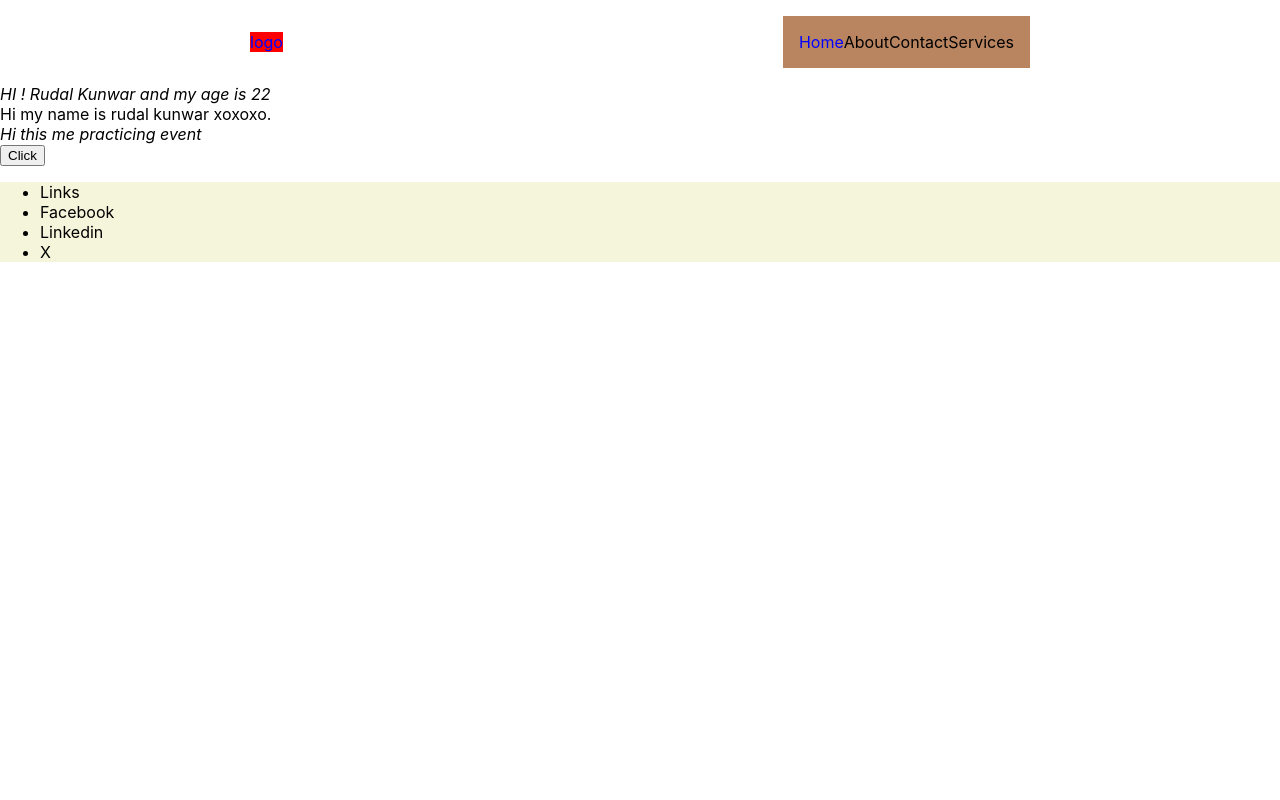
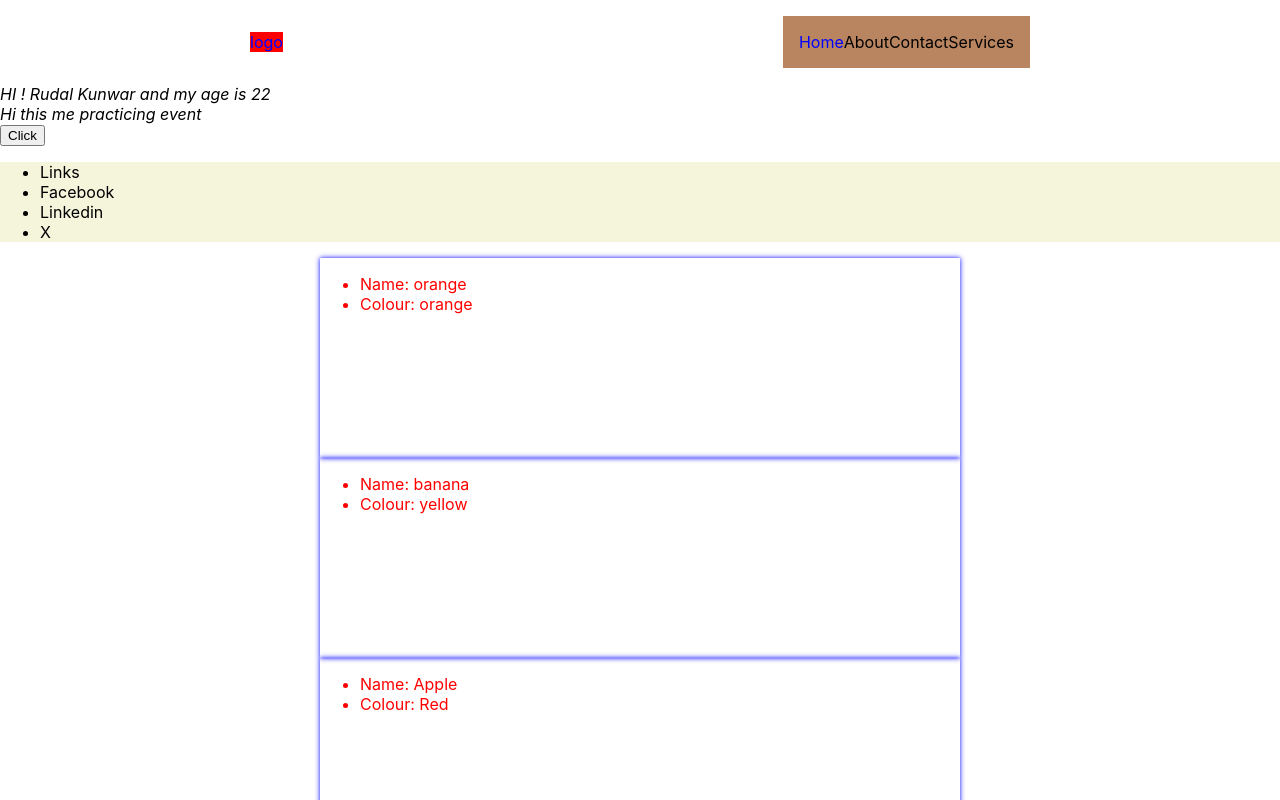
Before and after one commit to rudalkunwar/myfirstreactapp, a React (Create React App) app: page / in a window 1280 px wide. Shown: the top 800 px of the page. Built offline with nearby package versions, Linux system fonts and the light colour scheme.

Commit message:
map function

```diff
--- a/public/index.html
+++ b/public/index.html
@@ -29,7 +29,6 @@
   <body>
     <noscript>You need to enable JavaScript to run this app.</noscript>
     <div id="root"></div>
-    <div id="root2"></div>
     <!--
       This HTML file is a template.
       If you open it directly in the browser, you will see an empty page.
--- a/src/App.js
+++ b/src/App.js
@@ -1,21 +1,53 @@
-import './App.css';
-import Navbar from './Components/Navbar/navbar';
-import Number from './Components/Numbers';
-import Num from './Components/Num';
-import Namee from './Components/Nameprops';
-import Eventhandeler from './Components/Eventhandle';
-import Footer from './Components/Footer/Footer';
-function App() {
-  return (
-    <div>
-      <Navbar/>
-      {/* <Num num="432"/> */}
-      <Number/>
-      <Namee name="rudal kunwar xoxoxo"/>
-      <Eventhandeler/>
-      <Footer/>
-    </div>
-  );
+import "./App.css";
+import Navbar from "./Components/Navbar/navbar";
+import Number from "./Components/Numbers";
+import Num from "./Components/Num";
+import Namee from "./Components/Nameprops";
+import Eventhandeler from "./Components/Eventhandle";
+import Footer from "./Components/Footer/Footer";
+import axios from "axios";
+import React, { Component } from "react";
+class App extends Component {
+  constructor(props) {
+    super(props);
+    this.props = props;
+    this.state = {
+      fruits: [
+        {
+          name: "orange",
+          colour: "orange",
+        },
+        {
+          name: "banana",
+          colour: "yellow",
+        },
+        {
+          name: "Apple",
+          colour: "Red",
+        },
+        {
+          name: "Grapes",
+          colour: "blue",
+        },
+      ],
+    };
+  }
+  render() {
+    let fruits;
+    fruits = this.state.fruits.map((p) => {
+      return <Namee name={p.name} colour={p.colour} />;
+    });
+    return (
+      <div>
+        <Navbar />
+        <Number />
+
+        <Eventhandeler />
+        <Footer />
+        {fruits}
+      </div>
+    );
+  }
 }
 
 export default App;
--- a/src/Components/Nameprops.js
+++ b/src/Components/Nameprops.js
@@ -1,15 +1,32 @@
-import React,{Component} from "react";
-class Namee extends Component{
-    constructor(props){
-        super(props);
-        this.props=props;
-    }
-render(){
-    return(
-        <div>
-            Hi my name is {this.props.name}.
+import React, { Component } from "react";
+class Namee extends Component {
+  constructor(props) {
+    super(props);
+    this.props = props;
+  }
+
+  render() {
+    const style = {
+      height: "200px",
+      display: "flex",
+      allignItem: "center",
+      justifyContent: "center",
+    };
+    const pstyle = {
+      color: "red",
+      boxShadow: "0px 0px 5px blue",
+      width:"50%"
+    };
+    return (
+      <div style={style}>
+        <div style={pstyle}>
+          <ul>
+            <li><span>Name:</span> <span> {this.props.name}</span></li>
+            <li><span>Colour:</span> <span> {this.props.colour}</span></li>
+          </ul>
         </div>
+      </div>
     );
-}
+  }
 }
 export default Namee;
```
